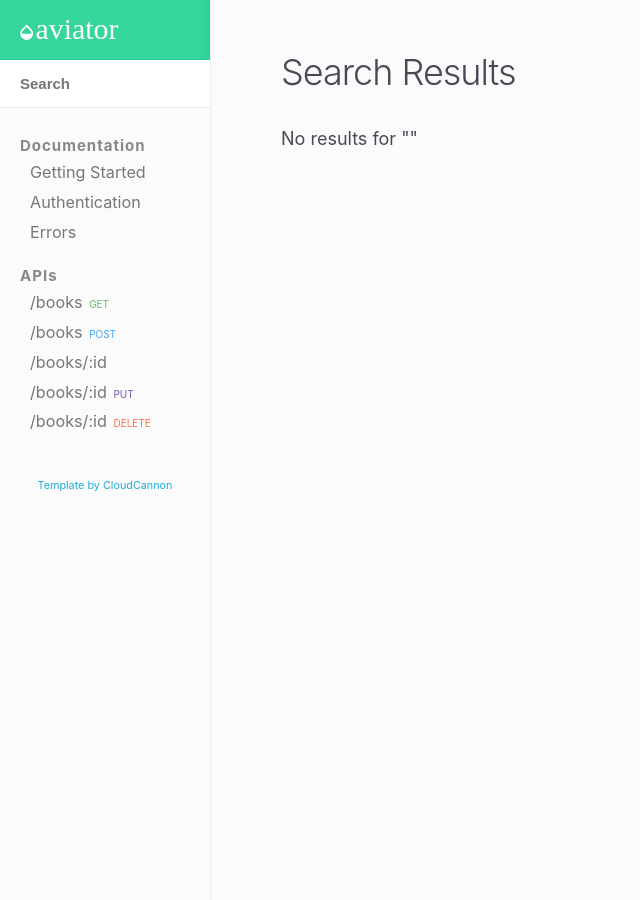
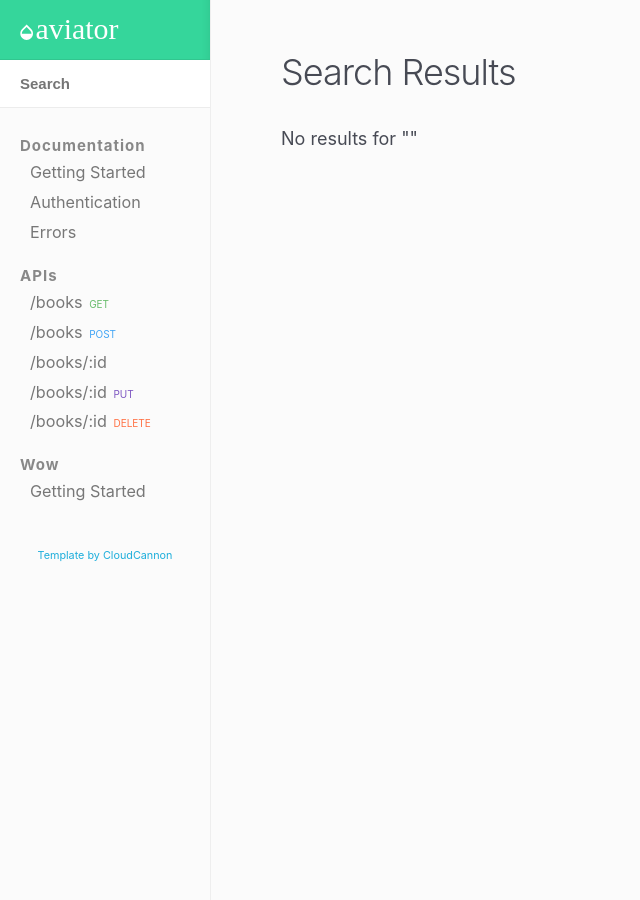
Before and after one commit to bloeys/idc-docs, a Jekyll site: the page built from search.html, in a window 1280 px wide. Shown: the whole page, without its empty margins (0-640 px from the left). Built offline with Jekyll 4.4.1, drawn with Linux system fonts in a browser that asks for light colours; nearby versions of some CDN libraries.

Commit message:
Update _config.yml

```diff
--- a/_config.yml
+++ b/_config.yml
@@ -19,6 +19,9 @@ collections:
   api:
     title: APIs
     position: 2
+  mystuff:
+    title: Wow
+    position: 3
 plugins:
   - jekyll-sitemap
   - jekyll-seo-tag
```
